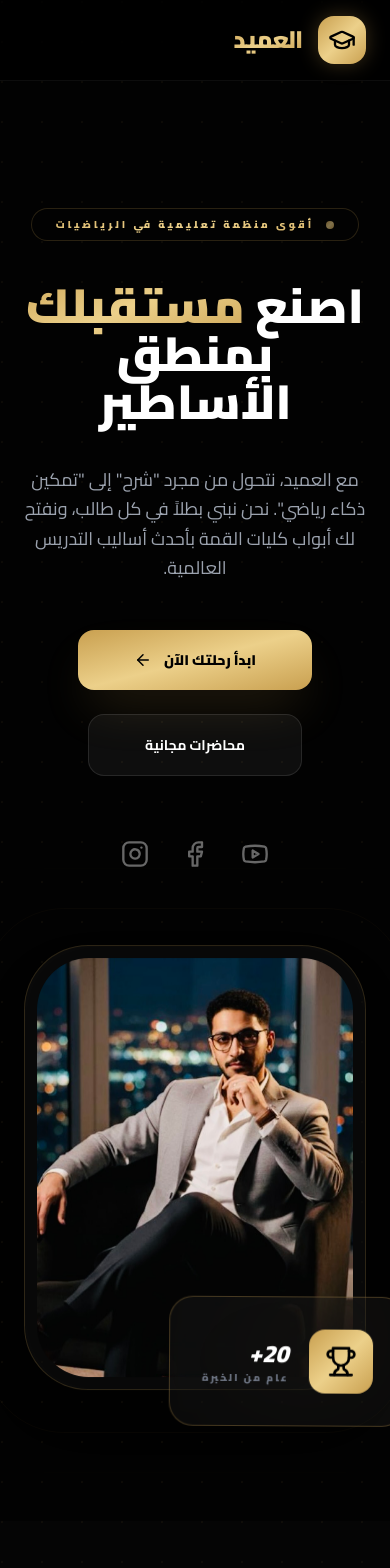
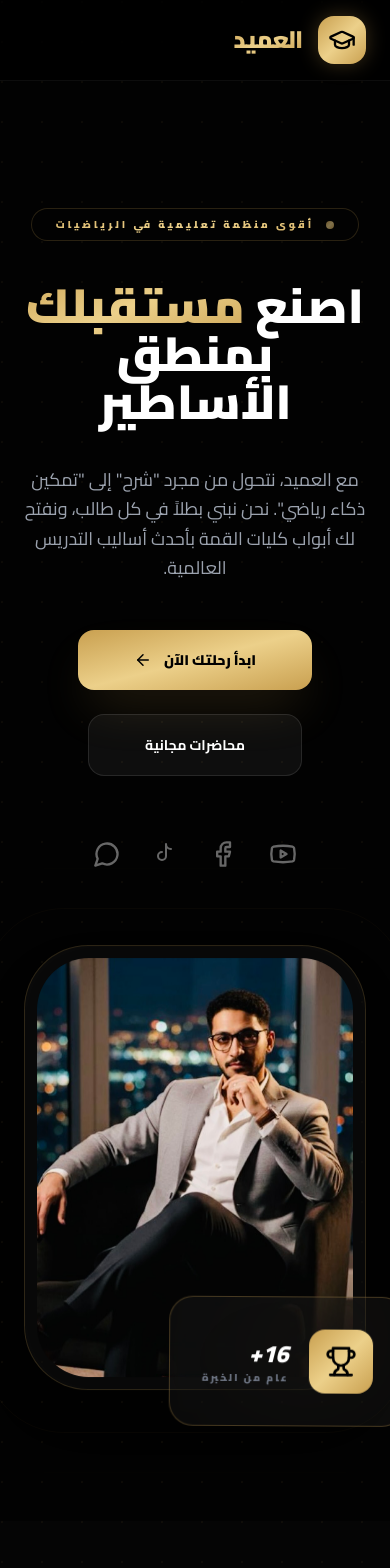
Before and after one commit to mohammedtarek206/aaaamid, a Next.js app in the folder frontend/: page / in a window 390 px wide. Shown: the top 1568 px of the page. Built offline with nearby package versions, Linux system fonts and the light colour scheme; no server answers.

Commit message:
Update: experience years to 16, social links, and developer contact info

```diff
--- a/frontend/app/page.js
+++ b/frontend/app/page.js
@@ -31,7 +31,7 @@ export default function Home() {
   const stats = [
     { label: 'طالب وطالبة', value: '15,000+', icon: <Users size={24} /> },
     { label: 'ساعة فيديو', value: '800+', icon: <PlayCircle size={24} /> },
-    { label: 'سنة خبرة', value: '20+', icon: <Trophy size={24} /> },
+    { label: 'سنة خبرة', value: '16+', icon: <Trophy size={24} /> },
     { label: 'تقييم عام', value: '4.9/5', icon: <Star size={24} /> },
   ];
 
@@ -107,10 +107,13 @@ export default function Home() {
             </div>
 
             {/* Social Icons Hero */}
-            <div className="mt-16 flex justify-center lg:justify-start gap-8 grayscale opacity-40 hover:grayscale-0 hover:opacity-100 transition-all duration-700">
-              <Youtube className="cursor-pointer hover:text-red-600 transition-colors" size={28} />
-              <Facebook className="cursor-pointer hover:text-blue-600 transition-colors" size={28} />
-              <Instagram className="cursor-pointer hover:text-pink-600 transition-colors" size={28} />
+            <div className="mt-16 flex justify-center lg:justify-start gap-8 opacity-40 hover:opacity-100 transition-all duration-700">
+              <a href="https://youtube.com" target="_blank" className="hover:text-red-600 transition-colors"><Youtube size={28} /></a>
+              <a href="https://www.facebook.com/share/1ajY85wpZL/" target="_blank" className="hover:text-blue-600 transition-colors"><Facebook size={28} /></a>
+              <a href="https://www.tiktok.com/@mr.ahmed.shendy.o?_r=1&_t=ZS-92sXIWCeZKk" target="_blank" className="hover:text-white transition-colors">
+                <svg width="24" height="24" viewBox="0 0 24 24" fill="none" stroke="currentColor" strokeWidth="2" strokeLinecap="round" strokeLinejoin="round"><path d="M9 12a4 4 0 1 0 4 4V4a5 5 0 0 0 5 5" /></svg>
+              </a>
+              <a href="https://wa.me/201228056212" target="_blank" className="hover:text-green-500 transition-colors"><MessageCircle size={28} /></a>
             </div>
           </motion.div>
 
@@ -141,7 +144,7 @@ export default function Home() {
                     <Trophy size={32} />
                   </div>
                   <div className="text-right">
-                    <div className="text-2xl font-black italic">20+</div>
+                    <div className="text-2xl font-black italic">16+</div>
                     <div className="text-[10px] text-gray-500 font-black uppercase tracking-[2px]">عام من الخبرة</div>
                   </div>
                 </div>
@@ -158,7 +161,7 @@ export default function Home() {
             <h2 className="text-4xl md:text-6xl font-black mb-8">عن <span className="gold-text">الأستاذ العميد</span></h2>
             <div className="w-24 h-2 gold-gradient rounded-full mb-10"></div>
             <div className="space-y-6 text-gray-400 text-lg font-medium leading-relaxed">
-              <p>يعتبر الأستاذ "العميد" علماً من أعلام تدريس مادة الرياضيات للمرحلة الثانوية، حيث نجح على مدار أكثر من 20 عاماً في تخريج آلاف الطلاب الذين التحقوا بكليات القمة.</p>
+              <p>يعتبر الأستاذ "العميد" علماً من أعلام تدريس مادة الرياضيات للمرحلة الثانوية، حيث نجح على مدار أكثر من 16 عاماً في تخريج آلاف الطلاب الذين التحقوا بكليات القمة.</p>
               <p>تميز منهجه بالجمع بين الفهم العميق للقواعد الرياضية والقدرة على حل أعقد المسائل في وقت قياسي باستخدام استراتيجيات "التفكير المنطقي السريع".</p>
               <div className="grid grid-cols-2 gap-8 pt-10">
                 <div className="p-6 glass-panel border-white/5 hover:border-gold/30 transition-all">
@@ -312,9 +315,9 @@ export default function Home() {
             <div className="w-32 h-2 gold-gradient rounded-full"></div>
             <p className="mt-8 text-gray-500 font-bold max-w-xl text-lg">استمتع بنخبة من أقوى المحاضرات المجانية لشرح أهم أجزاء المنهج بأسلوب متميز.</p>
           </div>
-          <Link href="https://youtube.com" target="_blank" className="px-10 py-5 rounded-2xl bg-red-600/10 text-red-500 border border-red-500/20 font-black flex items-center gap-4 hover:bg-red-600 hover:text-white transition-all">
+          <a href="https://youtube.com" target="_blank" className="px-10 py-5 rounded-2xl bg-red-600/10 text-red-500 border border-red-500/20 font-black flex items-center gap-4 hover:bg-red-600 hover:text-white transition-all">
             قناتنا على يوتيوب <Youtube size={24} />
-          </Link>
+          </a>
         </div>
 
         <div className="grid md:grid-cols-2 lg:grid-cols-3 gap-12">
@@ -393,17 +396,23 @@ export default function Home() {
           </div>
 
           <div className="mb-24 flex justify-center gap-10">
-            <div className="w-16 h-16 glass-panel flex items-center justify-center hover:bg-gold hover:text-black transition-all cursor-pointer rounded-2xl"><Facebook size={24} /></div>
-            <div className="w-16 h-16 glass-panel flex items-center justify-center hover:bg-gold hover:text-black transition-all cursor-pointer rounded-2xl"><Youtube size={24} /></div>
-            <div className="w-16 h-16 glass-panel flex items-center justify-center hover:bg-gold hover:text-black transition-all cursor-pointer rounded-2xl"><Instagram size={24} /></div>
+            <a href="https://www.facebook.com/share/1ajY85wpZL/" target="_blank" className="w-16 h-16 glass-panel flex items-center justify-center hover:bg-gold hover:text-black transition-all cursor-pointer rounded-2xl"><Facebook size={24} /></a>
+            <a href="https://youtube.com" target="_blank" className="w-16 h-16 glass-panel flex items-center justify-center hover:bg-gold hover:text-black transition-all cursor-pointer rounded-2xl"><Youtube size={24} /></a>
+            <a href="https://www.tiktok.com/@mr.ahmed.shendy.o?_r=1&_t=ZS-92sXIWCeZKk" target="_blank" className="w-16 h-16 glass-panel flex items-center justify-center hover:bg-gold hover:text-black transition-all cursor-pointer rounded-2xl">
+              <svg width="24" height="24" viewBox="0 0 24 24" fill="none" stroke="currentColor" strokeWidth="2" strokeLinecap="round" strokeLinejoin="round"><path d="M9 12a4 4 0 1 0 4 4V4a5 5 0 0 0 5 5" /></svg>
+            </a>
+            <a href="https://wa.me/201228056212" target="_blank" className="w-16 h-16 glass-panel flex items-center justify-center hover:bg-gold hover:text-black transition-all cursor-pointer rounded-2xl"><MessageCircle size={24} /></a>
           </div>
 
           <div className="pt-20 border-t border-white/5 flex flex-col items-center gap-10">
             <div className="flex items-center gap-14 text-center">
               <div className="space-y-2">
                 <div className="text-[10px] text-gray-600 font-black uppercase tracking-[5px]">Developer</div>
-                <div className="text-lg font-black text-gray-400 group cursor-pointer">
-                  م. <span className="group-hover:gold-text transition-colors">محمد طارق</span>
+                <div className="flex items-center gap-3">
+                  <div className="text-lg font-black text-gray-400">م. محمد طارق</div>
+                  <a href="https://wa.me/201284621015" target="_blank" className="w-8 h-8 rounded-lg bg-green-500/10 text-green-500 flex items-center justify-center hover:bg-green-500 hover:text-white transition-all">
+                    <MessageCircle size={16} />
+                  </a>
                 </div>
               </div>
               <div className="w-px h-12 bg-white/5"></div>
```
